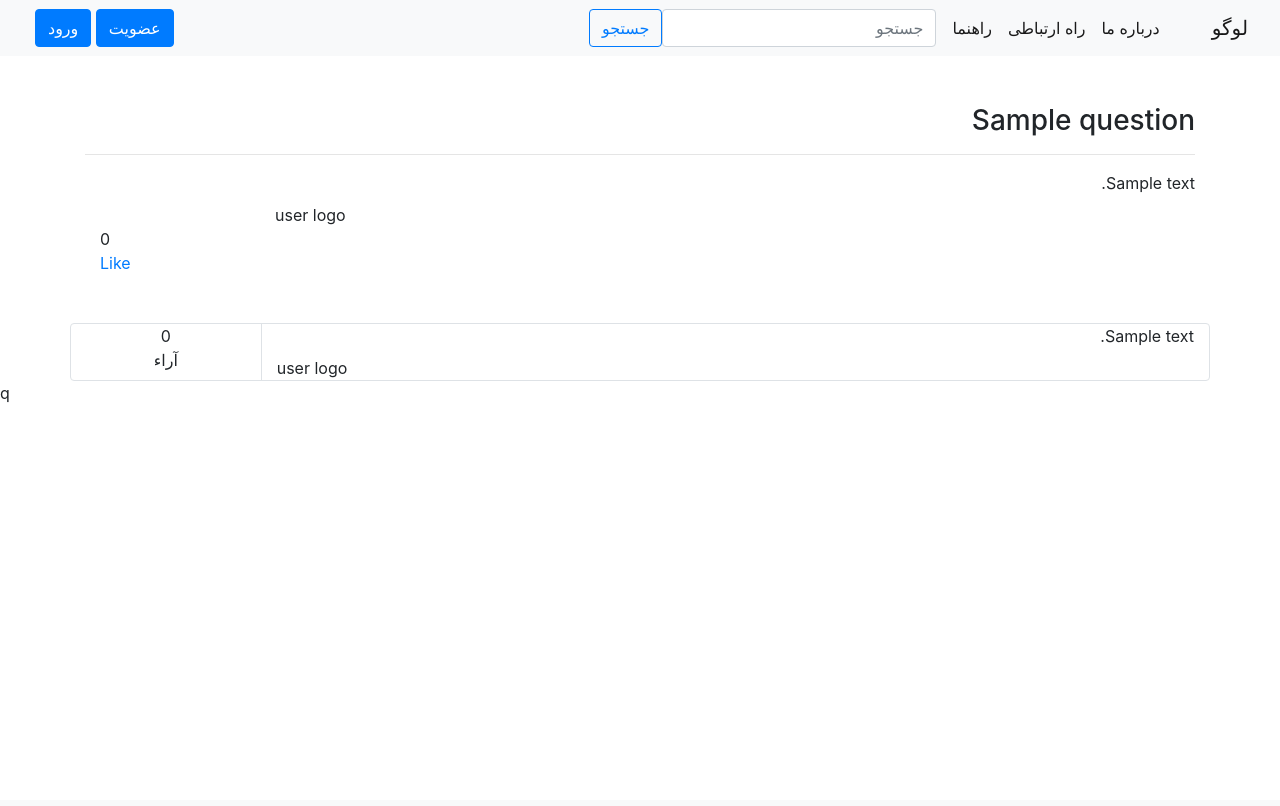
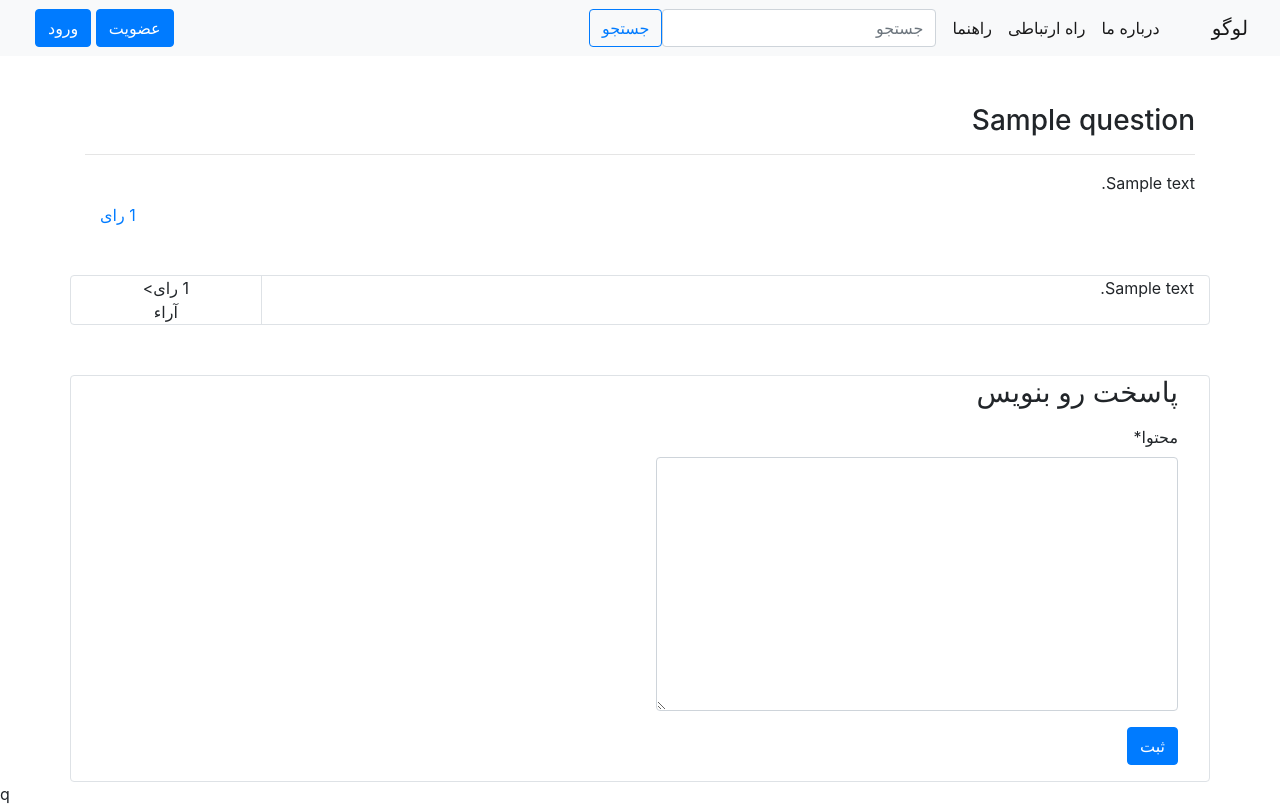
Before and after one commit to v-nafiseh/Question-Answer-Forum, a Django app: page /questions/1/ in a window 1280 px wide. Before the commit the page ends 402 px from the top, so only its background shows below. Run offline with Django 3.2, Linux system fonts and the light colour scheme; tables that the repository leaves empty hold one stand-in row (values such as "Sample post"); some libraries are stand-ins or nearby versions.

Commit message:
added answer form

```diff
--- a/forum/questions/forms.py
+++ b/forum/questions/forms.py
@@ -13,9 +13,14 @@
         model = models.Question
         fields = ['title', 'content', 'tags', ]
 
-class UserForm(forms.ModelForm):
-    password = forms.CharField(widget=forms.PasswordInput)
+# class UserForm(forms.ModelForm):
+#     password = forms.CharField(widget=forms.PasswordInput)
 
+#     class Meta:
+#         model = User
+#         fields = ['username', 'email', 'password', ]
+
+class NewCommentForm(forms.ModelForm):
     class Meta:
-        model = User
-        fields = ['username', 'email', 'password', ]
+        model = models.Answer
+        fields = ['content', ]
--- a/forum/questions/models.py
+++ b/forum/questions/models.py
@@ -31,7 +31,7 @@
     date_updated = models.DateTimeField(auto_now=True, null=True, blank=True, verbose_name='تاریخ ویرایش')
     author = models.ForeignKey(User, on_delete=models.SET_NULL, null=True, default=None, verbose_name='نویسنده')
     tags = models.ManyToManyField(Tag, blank=True, verbose_name='تگ ها')
-    likes = models.ManyToManyField(User, blank=True, related_name='question_likes', verbose_name='رای  ها')
+    likes = models.ManyToManyField(User, blank=True, related_name='question_likes', verbose_name='رای ها')
     # dislikes = models.IntegerField(default=0)
     # status = models.CharField(max_length=15, null=True, blank=True, choices=STATUS, verbose_name='وضعیت')
 
@@ -40,6 +40,7 @@
         verbose_name = 'سوال'
         verbose_name_plural = 'سوال ها'
         ordering = ['-date_created']
+
     def __str__(self):
         return f'{self.title}'
 
@@ -50,7 +51,7 @@
         return reverse("questions:id", kwargs={"id": self.id})
 
     def get_like_url(self):
-        return reverse("questions:q_like", kwargs={"id":self.id})
+        return reverse("questions:like", kwargs={"id":self.id})
 
 
 
@@ -78,7 +79,7 @@
     date_created = models.DateTimeField(auto_now_add=True, verbose_name='تاریخ ایجاد')
     date_updated = models.DateTimeField(auto_now=True, verbose_name='تاریخ ویرایش')
     author = models.ForeignKey(User, on_delete=models.CASCADE, verbose_name='نویسنده')
-    votes = models.IntegerField(default=0, verbose_name='آراء')
+    likes = models.ManyToManyField(User, blank=True, related_name='answer_likes', verbose_name='رای ها')
     content = models.TextField(verbose_name='محتوا')
     # status = models.CharField(max_length=15, choices=STATUS, verbose_name='وضعیت')
 
@@ -89,3 +90,10 @@
     class Meta:
         verbose_name = 'پاسخ'
         verbose_name_plural = 'پاسخ ها'
+
+
+    def get_absolute_url(self):
+        return reverse("questions:id", kwargs={"id": self.id})
+
+    def get_like_url(self):
+        return reverse("questions:like", kwargs={"id":self.id})
--- a/forum/questions/templates/questions/question_detail.html
+++ b/forum/questions/templates/questions/question_detail.html
@@ -1,9 +1,11 @@
 {% extends 'base.html' %}
+
+{% load crispy_forms_tags %}
 
 {%block content%}
 
 
-    <div class="container mt-5 text-right">
+    <div class="container mt-5 rounded text-right" style="margin-top:50px">
         <div class="row">
             <div class="col-12"><h3>{{question.title}}</h3> <hr></div>
 
@@ -20,8 +22,9 @@
                 <div class="text-left d-inline">
                     <div>{{answer.date_published}}</div>
                     <div>
-                        <span>user</span>
-                        <span>logo</span>
+                        {% comment %} <span>user</span>
+                        <span>logo</span> {% endcomment %}
+
                     </div>
                 </div>
 
@@ -32,9 +35,8 @@
                     <span>‍پاسخ ها</span>
                 </div> {% endcomment %}
                 <div class="col-12 text-left">
-                    <span class="d-block">0</span>
                     <span>
-                    <a class='like-btn'   href='{{ question.get_like_url }}'>{{ questions.likes.count }} Like</a>
+                    <a class='like-btn'   href='{{ question.get_like_url }}'>{{ question.likes.count }} رای</a>
                     </span>
                 </div>
             </div>
@@ -56,10 +58,10 @@
                 </div> {% endcomment %}
                 <div class="text-left d-inline">
                     <div>{{answer.date_published}}</div>
-                    <div>
+                    {% comment %} <div>
                         <span>user</span>
                         <span>logo</span>
-                    </div>
+                    </div> {% endcomment %}
                 </div>
 
             </div>
@@ -69,7 +71,7 @@
                     <span>‍پاسخ ها</span>
                 </div> {% endcomment %}
                 <div>
-                    <span class="d-block">0</span>
+                    <span class="d-block" <a href='{{ answer.get_like_url }}'>{{ answer.likes.count }} رای</a>></span>
                     <span>آراء</span>
                 </div>
             </div>
@@ -78,4 +80,24 @@
 
 {% endfor %}
 
+   <div class="container border rounded text-right" style="margin-top:50px">
+        {% if user is not None %}
+            <div class="col-12 col-md-6 pl-0 pl-md-3 pr-3">
+                <h3 class="white-important mb-3">
+                    پاسخت رو بنویس
+                </h3>
+                <form method="POST">
+                    {%csrf_token%}
+                    {% comment %} <fieldset class="form-group"> {% endcomment %}
+                        {{form.media}}
+                        {{ form|crispy }}
+                    {% comment %} </fieldset> {% endcomment %}
+                    <div class="form-group">
+                        <button class="btn btn-primary" type="submit">ثبت</button>
+                    </div>
+                </form>
+            </div>
+        {% endif %}
+    </div>
+
 {% endblock %}
--- a/forum/questions/urls.py
+++ b/forum/questions/urls.py
@@ -10,6 +10,6 @@
     path('<int:id>/', views.QuestionDetailView.as_view(), name='id'),
     path('', views.IndexView.as_view(), name='all_questions'),
     path('ask/', views.AskView.as_view(), name='ask'),
-    path('<int:id>/like/', views.QuestionLikeView.as_view(), name='q_like')
+    path('<int:id>/like/', views.LikeView.as_view(), name='like'),
 
 ]
--- a/forum/questions/views.py
+++ b/forum/questions/views.py
@@ -3,10 +3,12 @@
 from django.utils import timezone
 from .models import Question, Answer, Tag
 from django.http import HttpResponse, HttpResponseRedirect
-from .forms import DisplayForm, UserForm
+from .forms import DisplayForm, NewCommentForm
 from django.views.generic import View, ListView, DetailView, CreateView, UpdateView, DeleteView, RedirectView
 from django.contrib.auth import authenticate, login
 from django.urls import reverse
+from .forms import NewCommentForm
+from django.views.generic.edit import FormMixin, ModelFormMixin
 
 
 
@@ -28,9 +30,10 @@
 
 
 
-class QuestionDetailView(DetailView):
+class QuestionDetailView(FormMixin, DetailView):
     template_name = 'questions/question_detail.html'
     context_object_name = 'question'
+    form_class = NewCommentForm
 
     def get_object(self):
         id_=self.kwargs.get("id")
@@ -39,13 +42,56 @@
     def get_context_data(self, **kwargs):
         context = super().get_context_data(**kwargs)
         answers = self.get_object().answer_set.all()
+        # context["form"] = NewCommentForm(initial={'id':self.object})
+        context["form"] = self.get_form()
         context["answers"] = answers
         return context
+
+    def get_success_url(self):
+        return reverse('questions:detail', kwargs={'question_id':self.object.id})
+
+    def post(self, request, *args, **kwargs):
+        self.object = self.get_object()
+        form = self.get_form()
+        if form.is_valid():
+            form.save()
+            return self.form_valid(form)
+        else:
+            return self.form_invalid(form)
+
+    # def form_valid(self, form):
+    #     form.save()
+    #     return super(ParticularPost, self).form_valid(form)
 
 
 
 
-class QuestionLikeView(RedirectView):
+
+
+
+
+
+    # def create_answer(self, request, *args, **kwargs):
+    #     new_answer = Answer(content=request.POST.get('content'),
+    #                         author=self.request.user,
+    #                         question_id=self.get_object())
+    #     new_answer.save()
+
+    #     return self.get(self, request, *args, **kwargs)
+
+    # def get_success_url(self):
+    #     return reverse('questions:id', kwargs={'id':self.object.id})
+
+
+
+class AnswerView(CreateView):
+    pass
+
+class TagView(CreateView):
+    pass
+
+
+class LikeView(RedirectView):
     def get_redirect_url(self, *args, **kwargs):
         id_ = self.kwargs.get('id')
         obj = get_object_or_404(Question, id=id_)
@@ -57,6 +103,21 @@
             else:
                 obj.likes.add(user)
         return url
+
+
+# class AnswerLikeView(RedirectView):
+#     def get_redirect_url(self, *args, **kwargs):
+#         id_ = self.kwargs.get('id')
+#         obj = get_object_or_404(Question, id=id_)
+#         user = self.request.user
+#         url = obj.get_absolute_url()
+#         if user.is_authenticated:
+#             if user in obj.likes.all():
+#                 obj.likes.remove(user)
+#             else:
+#                 obj.likes.add(user)
+#         return url
+
 
 
 class AnswerView(CreateView):
```
Also changed, not shown: forum/questions/migrations/0020_auto_20210106_0552.py (added).
